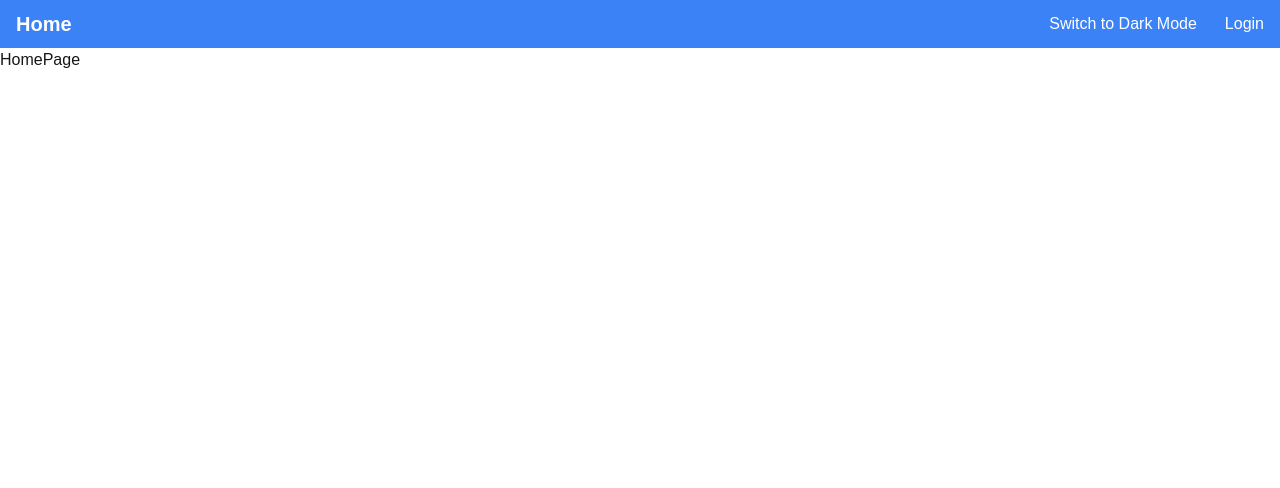
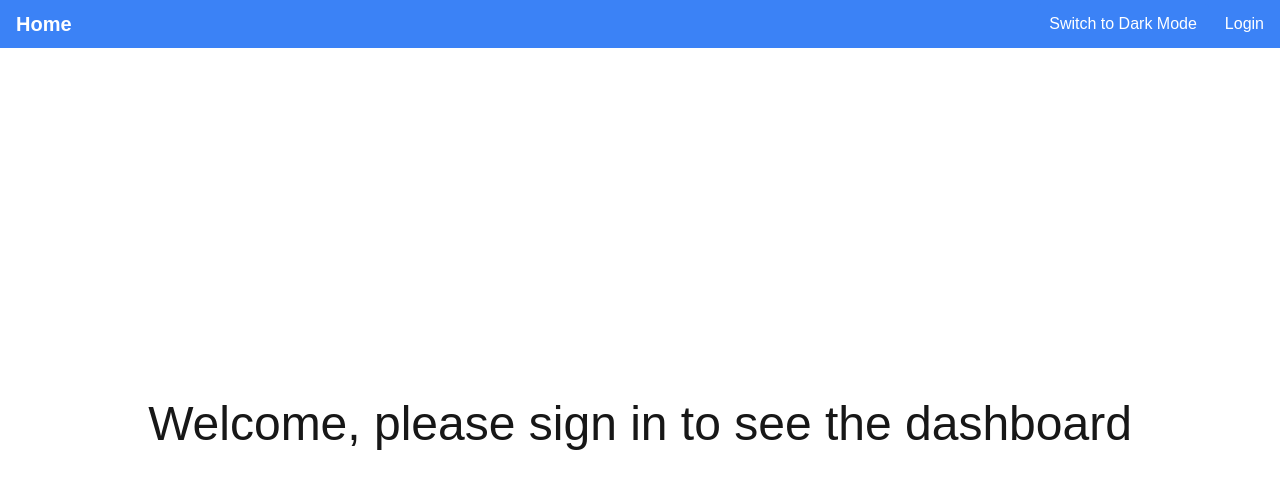
Before and after one commit to AGasco/dashboard-graphs, a Next.js app: page / in a window 1280 px wide. Shown: the top 488 px of the page. Built offline with nearby package versions, Linux system fonts and the light colour scheme; no server answers.

Commit message:
Added button in homepage to go to the dashboard

```diff
--- a/app/globals.css
+++ b/app/globals.css
@@ -26,4 +26,8 @@ body {
   color: var(--foreground);
   background: var(--background);
   font-family: Arial, Helvetica, sans-serif;
+  height: 100%;
+  min-height: 100vh;
+  display: flex;
+  flex-direction: column;
 }
--- a/app/page.tsx
+++ b/app/page.tsx
@@ -1,3 +1,24 @@
-export default function HomePage() {
-  return <div>HomePage</div>;
+import { getServerSession } from 'next-auth/next';
+import Link from 'next/link';
+import { authOptions } from './api/auth';
+
+export default async function HomePage() {
+  const session = await getServerSession(authOptions);
+
+  return (
+    <div className="w-full h-full flex-1 flex justify-center items-center">
+      {session ? (
+        <Link
+          href="/dashboard"
+          className="px-6 py-3 bg-blue-500 text-white rounded-md hover:bg-blue-600 transition-colors"
+        >
+          Go to Dashboard
+        </Link>
+      ) : (
+        <h1 className="text-5xl">
+          Welcome, please sign in to see the dashboard
+        </h1>
+      )}
+    </div>
+  );
 }
```
